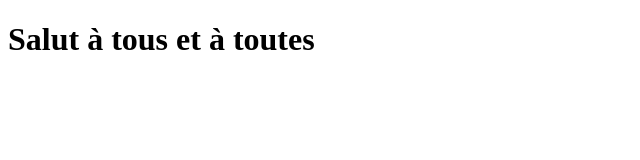
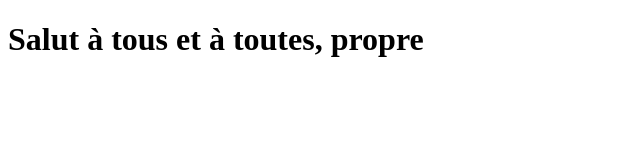
Before and after one commit to Miralyss/sharezza-social, a plain HTML site: page index.html in a window 1280 px wide. Shown: the whole page, without its empty margins (0-640 px from the left). Drawn offline with Linux system fonts and the light colour scheme.

Commit message:
h1 and title changed

```diff
--- a/index.html
+++ b/index.html
@@ -5,6 +5,6 @@
     <title>ceci est un titre</title>
   </head>
   <body>
-  <h1>Salut à tous et à toutes</h1>
+  <h1>Salut à tous et à toutes, propre</h1>
   </body>
 </html>
```
